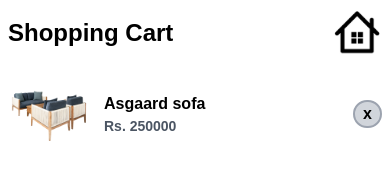
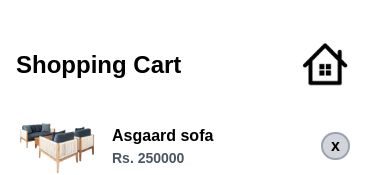
Before and after one commit to azmataliakbar/Hackathon-E-Commerce-Website1, a Next.js app: page /ShoppingCart in a window 390 px wide. Shown: the top 175 px of the page. Built offline with nearby package versions, Linux system fonts and the light colour scheme.

Commit message:
resized shopping cart

```diff
--- a/src/app/ShoppingCart/page.tsx
+++ b/src/app/ShoppingCart/page.tsx
@@ -60,9 +60,9 @@ function ShoppingCart() {
 
   return (
     <div className="bg-[#FFFFFF]">
-      <div className="bg-white pt-2 pb-14 px-2 w-full max-w-[500px] h-auto mx-auto lg:ml-[1040px]">
+      <div className="bg-white pt-2 pb-14 pr-10 pl-4 w-full max-w-[500px] h-auto mx-auto lg:ml-[1040px]">
         {/* Header */}
-        <div className="flex justify-between items-center mb-4">
+        <div className="flex justify-between items-center mt-8 mb-4">
           <h2 className="text-2xl lg:text-3xl font-bold text-black hover:scale-y-125 hover:text-red-500">
             Shopping Cart
           </h2>
@@ -89,7 +89,7 @@ function ShoppingCart() {
                   height={80}
                   className="mr-4 hover:scale-125"
                 />
-                <div>
+                <div className=''>
                   <h3 className="text-base lg:text-lg font-semibold text-black hover:scale-y-150 hover:text-blue-500">
                     {item.name}
                   </h3>
```
